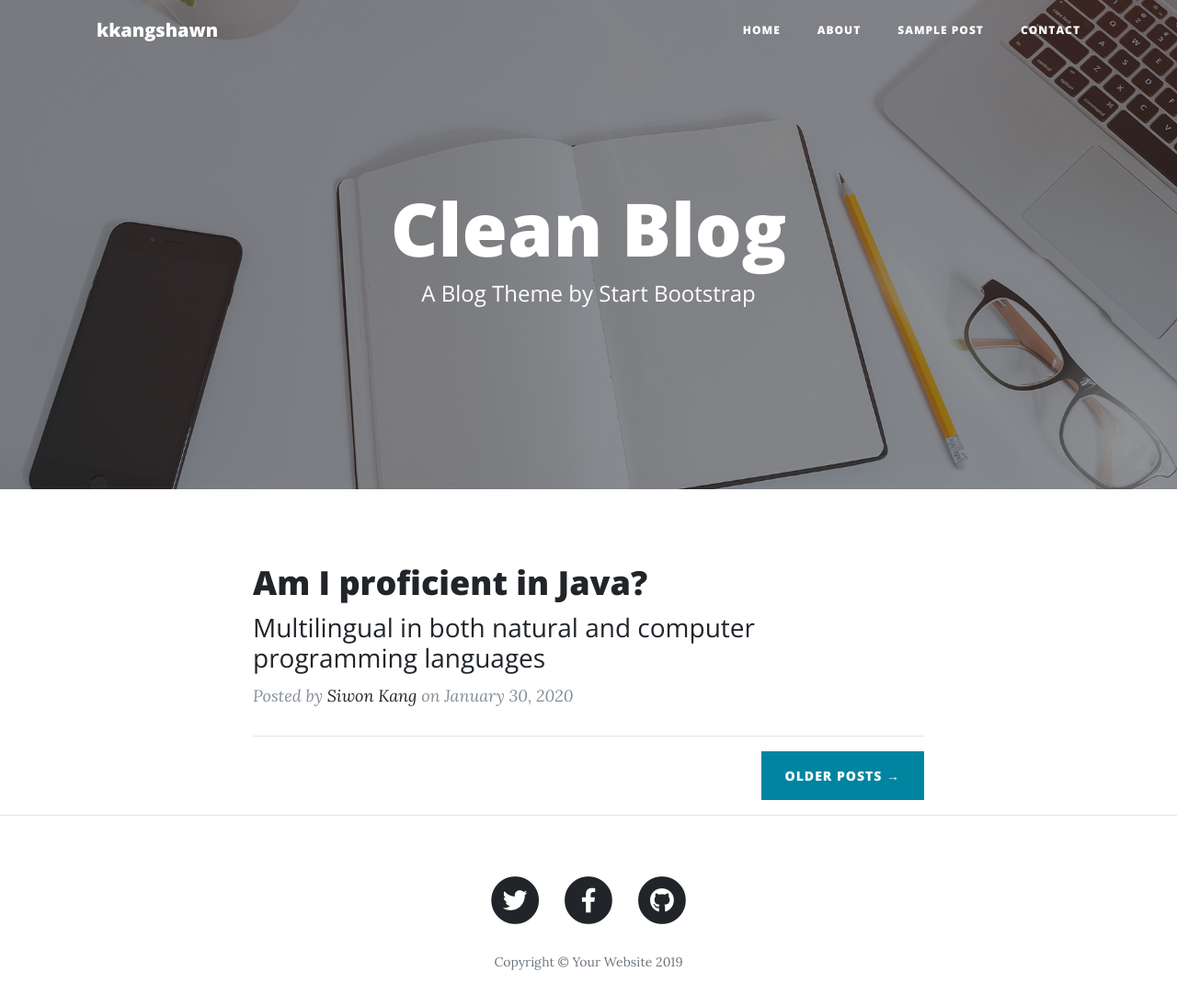
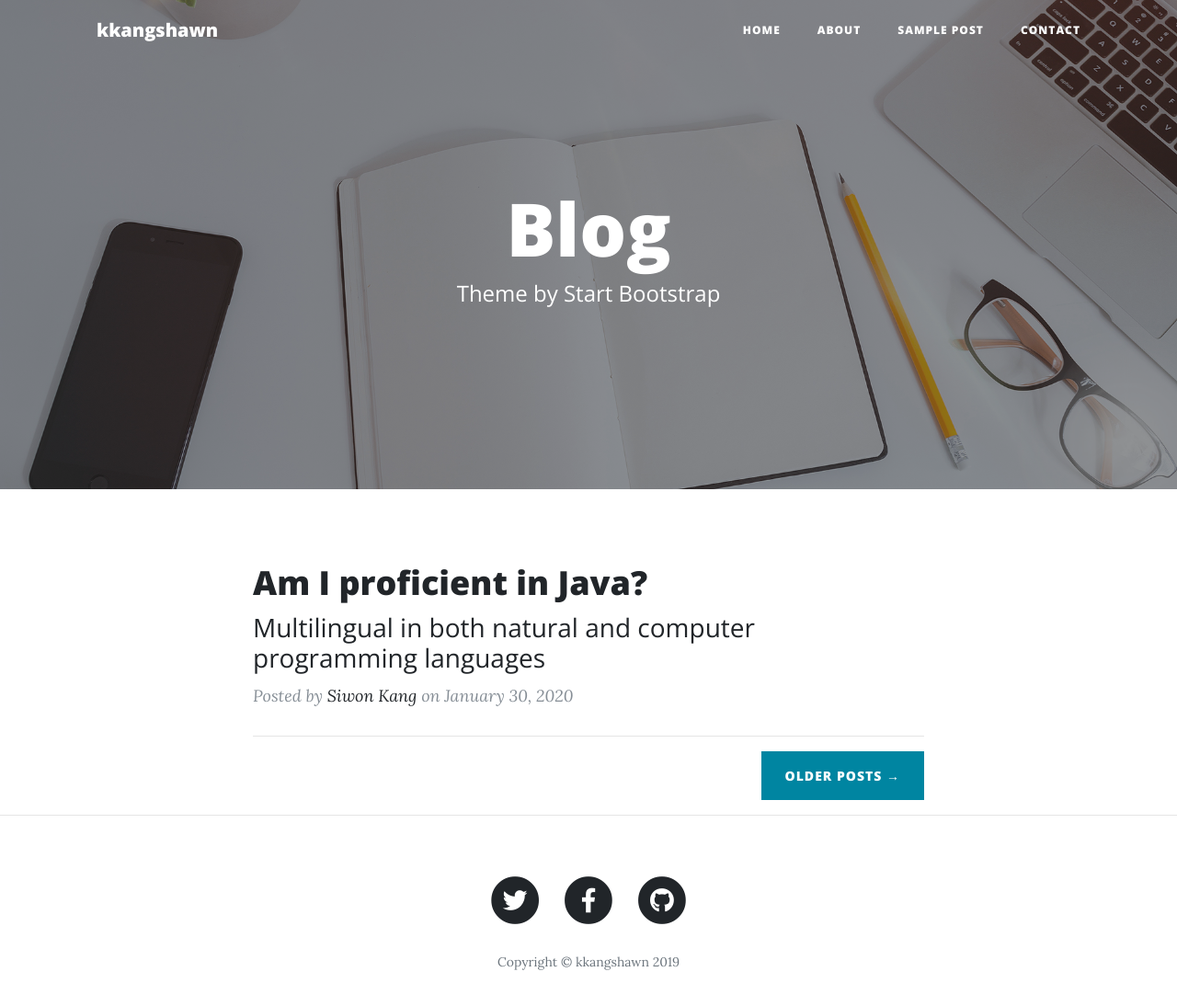
Before and after one commit to kkangshawn/kkangshawn.github.io, a website: page blog.html in a window 1280 px wide. Shown: the whole page at 92% size. Drawn offline with nearby package versions, Linux system fonts and the light colour scheme.

Commit message:
Update blog.html

```diff
--- a/blog.html
+++ b/blog.html
@@ -8,7 +8,7 @@
   <meta name="description" content="">
   <meta name="author" content="">
 
-  <title>Clean Blog - Start Bootstrap Theme</title>
+  <title>Blog - kkangshawn</title>
 
   <!-- Bootstrap core CSS -->
   <link href="vendor/bootstrap/css/bootstrap.min.css" rel="stylesheet">
@@ -59,8 +59,8 @@
       <div class="row">
         <div class="col-lg-8 col-md-10 mx-auto">
           <div class="site-heading">
-            <h1>Clean Blog</h1>
-            <span class="subheading">A Blog Theme by Start Bootstrap</span>
+            <h1>Blog</h1>
+            <span class="subheading">Theme by Start Bootstrap</span>
           </div>
         </div>
       </div>
@@ -159,7 +159,7 @@
               </a>
             </li>
             <li class="list-inline-item">
-              <a href="#">
+              <a href="https://github.com/kkangshawn">
                 <span class="fa-stack fa-lg">
                   <i class="fas fa-circle fa-stack-2x"></i>
                   <i class="fab fa-github fa-stack-1x fa-inverse"></i>
@@ -167,7 +167,7 @@
               </a>
             </li>
           </ul>
-          <p class="copyright text-muted">Copyright &copy; Your Website 2019</p>
+          <p class="copyright text-muted">Copyright &copy; kkangshawn 2019</p>
         </div>
       </div>
     </div>
```
